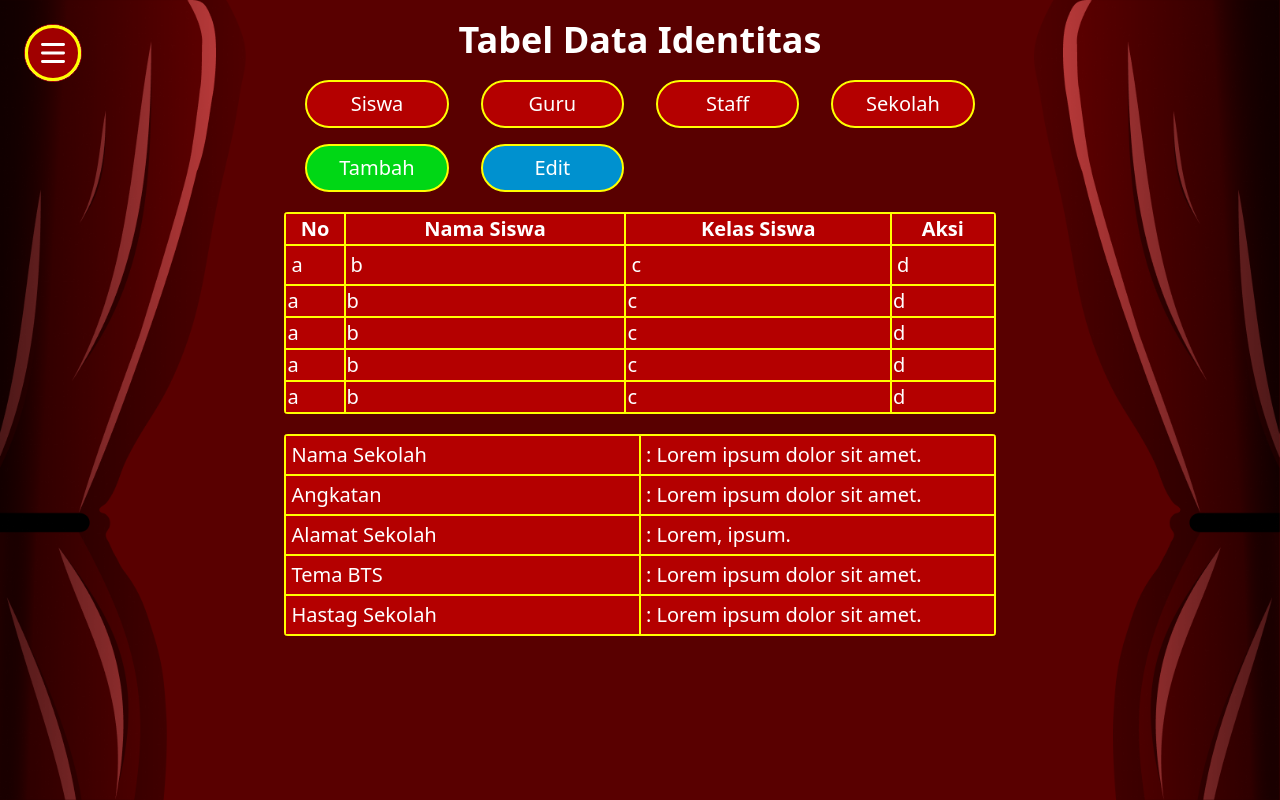
After one commit to rukaachan/PKK-BTS, a Laravel app: page /kelola-data in a window 1280 px wide. The commit adds this page. Run offline with Laravel 10, Linux system fonts and the light colour scheme; style sheets or scripts are compiled from the project's sources; settings files or empty folders that the repository lacks are supplied.

Commit message:
kelola data

```diff
--- a/app/Http/Controllers/DataController.php
+++ b/app/Http/Controllers/DataController.php
@@ -13,6 +13,11 @@ class DataController extends Controller
     public function category()
     {
         return view("data.category");
+    }
+
+    public function kelolaData()
+    {
+        return view("data.kelola");
     }
 
     /**
--- a/resources/views/data/category.blade.php
+++ b/resources/views/data/category.blade.php
@@ -1,7 +1,6 @@
 @extends('layouts.layout')
+@section('title', 'Kategori Data')
 @section('content')
-
-
     <section class=" flex items-center justify-center h-screen overflow-hidden relative" style="background-color: #590000">
         <img src="{{ asset('assets/tirai_merah_kiri.png') }}"
             class="absolute left-0 top-1/2 transform -translate-y-1/2 z-20 h-full" />
--- /dev/null
+++ b/resources/views/data/kelola.blade.php
@@ -0,0 +1,119 @@
+@extends('layouts.layout')
+@section('title', 'Kelola Data')
+@section('content')
+    <section class="h-screen flex flex-wrap overflow-hidden relative bg-[#590000]">
+        <img src="{{ asset('assets/tirai_merah_kiri.png') }}"
+            class="absolute left-0 top-1/2 transform -translate-y-1/2 h-full" />
+
+        <img src="{{ asset('assets/tirai_hitam_kiri.png') }}"
+            class="absolute left-0 top-1/2 transform -translate-y-1/2 h-full" />
+
+        <div class="w-8/12 mx-auto my-5">
+            <h1 class="text-4xl text-white font-bold text-center">Tabel Data Identitas</h1>
+            <div class="flex items-center justify-center mt-5">
+                <div class="grid grid-cols-4 gap-4">
+                    <button
+                        class="rounded-full bg-[#B40000] p-2 px-8  mx-2 text-xl text-white border-2 border-[#FFFF00]">Siswa</button>
+                    <button
+                        class="rounded-full bg-[#B40000] p-2 px-8  mx-2 text-xl text-white border-2 border-[#FFFF00]">Guru</button>
+                    <button
+                        class="rounded-full bg-[#B40000] p-2 px-8  mx-2 text-xl text-white border-2 border-[#FFFF00]">Staff</button>
+                    <button
+                        class="rounded-full bg-[#B40000] p-2 px-8  mx-2 text-xl text-white border-2 border-[#FFFF00]">Sekolah</button>
+                    <button
+                        class="rounded-full bg-[#00D715] p-2 px-8  mx-2 text-xl text-white border-2 border-[#FFFF00]">Tambah</button>
+                    <button
+                        class="rounded-full bg-[#0091CF] p-2 px-8  mx-2 text-xl text-white border-2 border-[#FFFF00]">Edit</button>
+
+                </div>
+            </div>
+            <div class="flex items-center justify-center mt-5 text-white">
+                <table class="w-10/12 bg-[#B40000] border-[#FFFF00] text-xl overflow-hidden rounded">
+                    <thead class="p-56">
+                        <tr>
+                            <th class="border-2 border-[#FFFF00] w-1/12">No</th>
+                            <th class="border-2 border-[#FFFF00]">Nama Siswa</th>
+                            <th class="border-2 border-[#FFFF00]">Kelas Siswa</th>
+                            <th class="border-2 border-[#FFFF00]">Aksi</th>
+                        </tr>
+                    </thead>
+                    <tbody>
+                        <tr class="padding-td">
+                            <td class="border-2 border-[#FFFF00]">a</td>
+                            <td class="border-2 border-[#FFFF00]">b</td>
+                            <td class="border-2 border-[#FFFF00]">c</td>
+                            <td class="border-2 border-[#FFFF00]">d</td>
+
+                        </tr>
+                        <tr>
+                            <td class="border-2 border-[#FFFF00]">a</td>
+                            <td class="border-2 border-[#FFFF00]">b</td>
+                            <td class="border-2 border-[#FFFF00]">c</td>
+                            <td class="border-2 border-[#FFFF00]">d</td>
+
+                        </tr>
+                        <tr>
+                            <td class="border-2 border-[#FFFF00]">a</td>
+                            <td class="border-2 border-[#FFFF00]">b</td>
+                            <td class="border-2 border-[#FFFF00]">c</td>
+                            <td class="border-2 border-[#FFFF00]">d</td>
+
+                        </tr>
+                        <tr>
+                            <td class="border-2 border-[#FFFF00]">a</td>
+                            <td class="border-2 border-[#FFFF00]">b</td>
+                            <td class="border-2 border-[#FFFF00]">c</td>
+                            <td class="border-2 border-[#FFFF00]">d</td>
+
+                        </tr>
+                        <tr>
+                            <td class="border-2 border-[#FFFF00]">a</td>
+                            <td class="border-2 border-[#FFFF00]">b</td>
+                            <td class="border-2 border-[#FFFF00]">c</td>
+                            <td class="border-2 border-[#FFFF00]">d</td>
+
+                        </tr>
+                    </tbody>
+                </table>
+            </div>
+
+            <div class="flex items-center justify-center mt-5 text-white">
+                <table class="w-10/12 bg-[#B40000] border-[#FFFF00] text-xl overflow-hidden rounded">
+                    <tbody class="padding-td">
+                        <tr>
+                            <td class="border-2 border-[#FFFF00]">Nama Sekolah</td>
+                            <td class="border-2 border-[#FFFF00] w-1/2"> : Lorem ipsum dolor sit amet.</td>
+
+                        </tr>
+                        <tr>
+                            <td class="border-2 border-[#FFFF00]">Angkatan</td>
+                            <td class="border-2 border-[#FFFF00]"> : Lorem ipsum dolor sit amet.</td>
+
+                        </tr>
+                        <tr>
+                            <td class="border-2 border-[#FFFF00]">Alamat Sekolah</td>
+                            <td class="border-2 border-[#FFFF00]"> : Lorem, ipsum.</td>
+
+                        </tr>
+                        <tr>
+                            <td class="border-2 border-[#FFFF00]">Tema BTS</td>
+                            <td class="border-2 border-[#FFFF00]"> : Lorem ipsum dolor sit amet.</td>
+
+                        </tr>
+                        <tr>
+                            <td class="border-2 border-[#FFFF00]">Hastag Sekolah</td>
+                            <td class="border-2 border-[#FFFF00]"> : Lorem ipsum dolor sit amet.</td>
+                        </tr>
+                    </tbody>
+                </table>
+            </div>
+        </div>
+
+        <img src="{{ asset('assets/tirai_merah_kanan.png') }}"
+            class="absolute right-0 top-1/2 transform -translate-y-1/2 h-full" />
+
+        <img src="{{ asset('assets/tirai_hitam_kanan.png') }}"
+            class="absolute right-0 top-1/2 transform -translate-y-1/2 h-full z-0" />
+    </section>
+
+@endsection
--- a/resources/views/layouts/layout.blade.php
+++ b/resources/views/layouts/layout.blade.php
@@ -6,6 +6,16 @@
     <meta name="viewport" content="width=device-width, initial-scale=1.0">
     <meta http-equiv="X-UA-Compatible" content="ie=edge">
     @vite(['resources/css/app.css', 'resources/js/app.js'])
+    <title>@yield('title')</title>
+    <style>
+        .padding-th th {
+            padding: 8px;
+        }
+
+        .padding-td td {
+            padding: 5px;
+        }
+    </style>
 </head>
 
 <body>
@@ -73,7 +83,9 @@
 
         </div>
     </div>
-    @yield('content')
+    <main>
+        @yield('content')
+    </main>
 </body>
 
 </html>
--- a/resources/views/login/index.blade.php
+++ b/resources/views/login/index.blade.php
@@ -1,6 +1,6 @@
 @extends('layouts.layout')
 @section('content')
-    <div class="flex items-center justify-center h-screen overflow-hidden relative" style="background-color: #590000">
+    <section class="flex items-center justify-center h-screen overflow-hidden relative bg-[#590000]">
         <img src="{{ asset('assets/tirai_merah_kiri.png') }}"
             class="absolute left-0 top-1/2 transform -translate-y-1/2 h-full" />
 
@@ -80,5 +80,5 @@
 
         <img src="{{ asset('assets/tirai_hitam_kanan.png') }}"
             class="absolute right-0 top-1/2 transform -translate-y-1/2 h-full z-0" />
-    </div>
+    </section>
 @endsection
--- a/routes/web.php
+++ b/routes/web.php
@@ -20,7 +20,8 @@ Route::post('/login', [AuthController::class, 'authenticated']);
 Route::get('/logout', [AuthController::class, 'logout']);
 
 Route::get('/', [AuthController::class, 'home']);
-Route::get('/foto_murid', [AuthController::class, 'foto_murid']);
+Route::get('/foto-murid', [AuthController::class, 'foto_murid']);
 Route::get('/about', [AuthController::class, 'about']);
 
 Route::get('/kategori-data', [DataController::class, 'category']);
+Route::get('/kelola-data', [DataController::class, 'kelolaData']);
```
Also changed, not shown: resources/views/bts/foto_murid.blade.php (+183 -84 lines), resources/views/bts/home.blade.php (+3 -20 lines).
